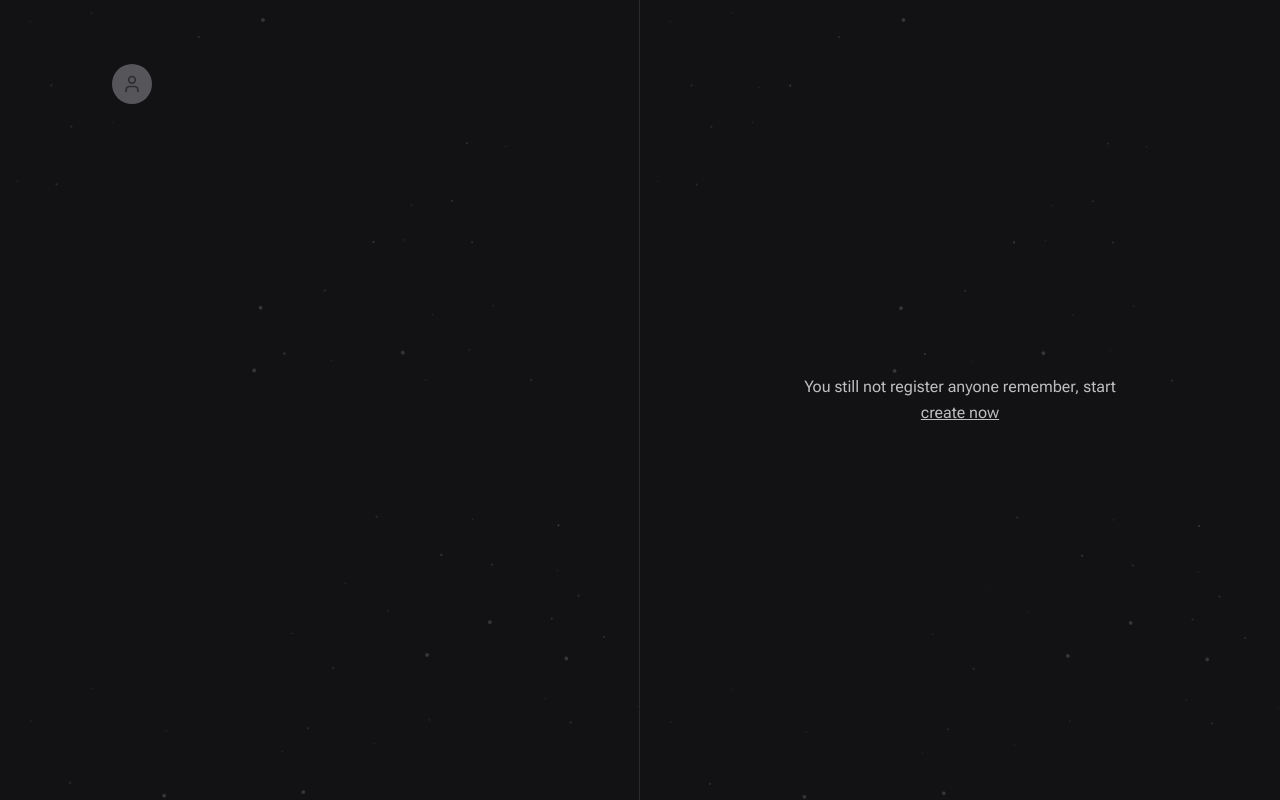
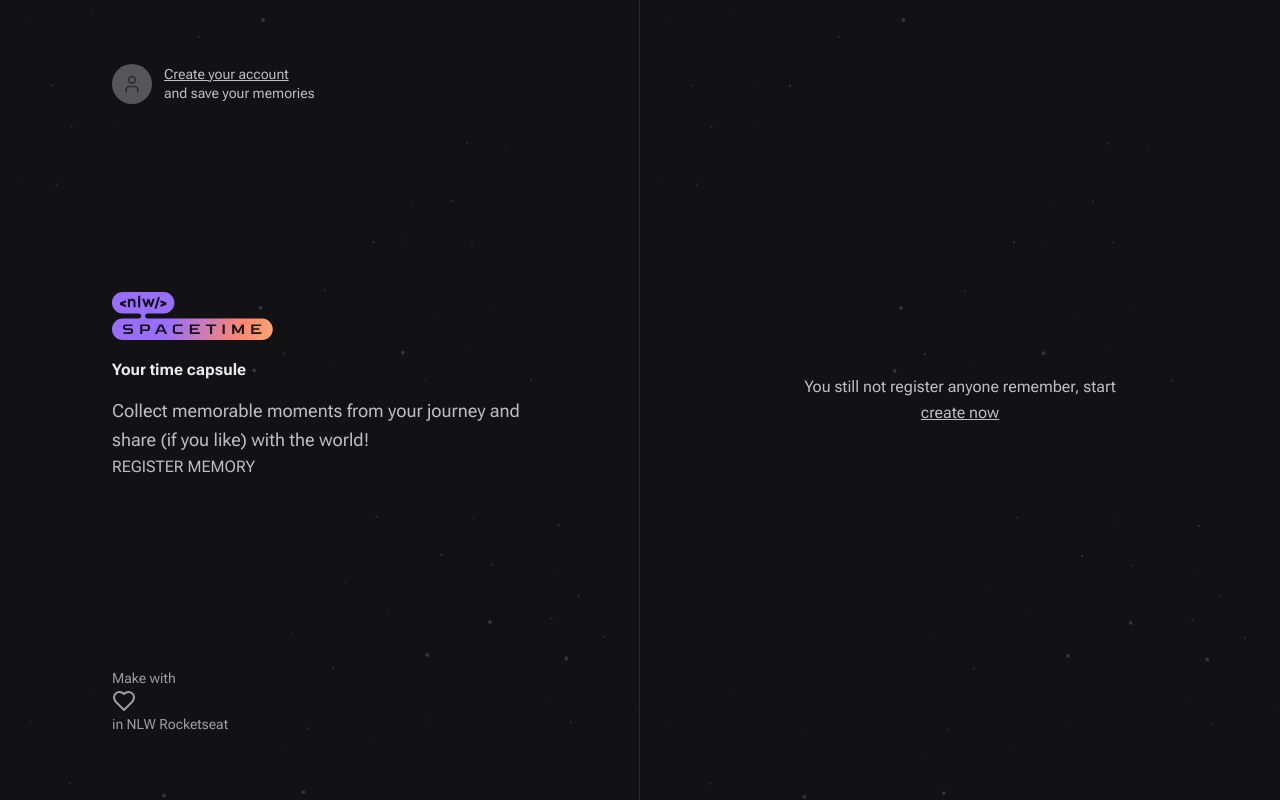
Before and after one commit to macindex/nlw_spacetime_rocketseat_2023, a Next.js app in the folder web/: page / in a window 1280 px wide. Built offline with nearby package versions, Linux system fonts and the light colour scheme; a web font is replaced by a local one.

Commit message:
page finish

```diff
--- a/web/src/app/page.tsx
+++ b/web/src/app/page.tsx
@@ -1,4 +1,7 @@
-import { User } from 'lucide-react'
+import { User, Heart } from 'lucide-react'
+
+import nlwLogo from '../assets/nlw-spacetime-logo.svg'
+import Image from 'next/image'
 
 export default function Home() {
   return (
@@ -9,11 +12,46 @@ export default function Home() {
         <div className="blur-full absolute right-0 top-1/2 h-[288px] w-[526] -translate-y-1/2 translate-x-1/2 rounded-full bg-purple-700 opacity-50" />
         {/* Stripes */}
         <div className="bg-stripes absolute bottom-0 right-2 top-0 w-2"></div>
-        <a href="" className="flex items-center gap-3 text-left">
+        {/* Sign in */}
+        <a
+          href=""
+          className="flex items-center gap-3 text-left transition-colors hover:text-gray-50"
+        >
           <div className="flex h-10 w-10 items-center justify-center rounded-full bg-gray-400">
             <User className="h-5 w-5 text-gray-500" />
           </div>
+          <p className="max-w[140px] text-sm leading-snug">
+            <span className="underline">Create your account</span>
+            <br /> and save your memories
+          </p>
         </a>
+        {/* Hero */}
+        <div className="space-y-5">
+          <Image src={nlwLogo} alt="NLW Spacetime" />
+          <div className="max-w-[420px] space-y-4">
+            <h1 className="text-5-xl font-bold leading-tight text-gray-50">
+              Your time capsule
+            </h1>
+            <p className="text-lg leading-relaxed">
+              Collect memorable moments from your journey and share (if you
+              like) with the world!
+            </p>
+          </div>
+          <a href="bg-green-500 inline-block rounded-full px-5 py-3 font-alt text-sm uppercase leading-none text-black">
+            REGISTER MEMORY
+          </a>
+        </div>
+        {/* Copyright */}
+        <div className="text-sm leading-relaxed text-gray-200">
+          Make with <Heart /> in NLW{' '}
+          <a
+            target="_blank"
+            rel="noreferrer"
+            className="underline hover:text-gray-100"
+            href="https://rocketseat.com.br"
+          ></a>
+          Rocketseat
+        </div>
       </div>
       {/* Right */}
       <div className="flex flex-col bg-[url(../assets/bg-stars.svg)] bg-cover p-16">
```
